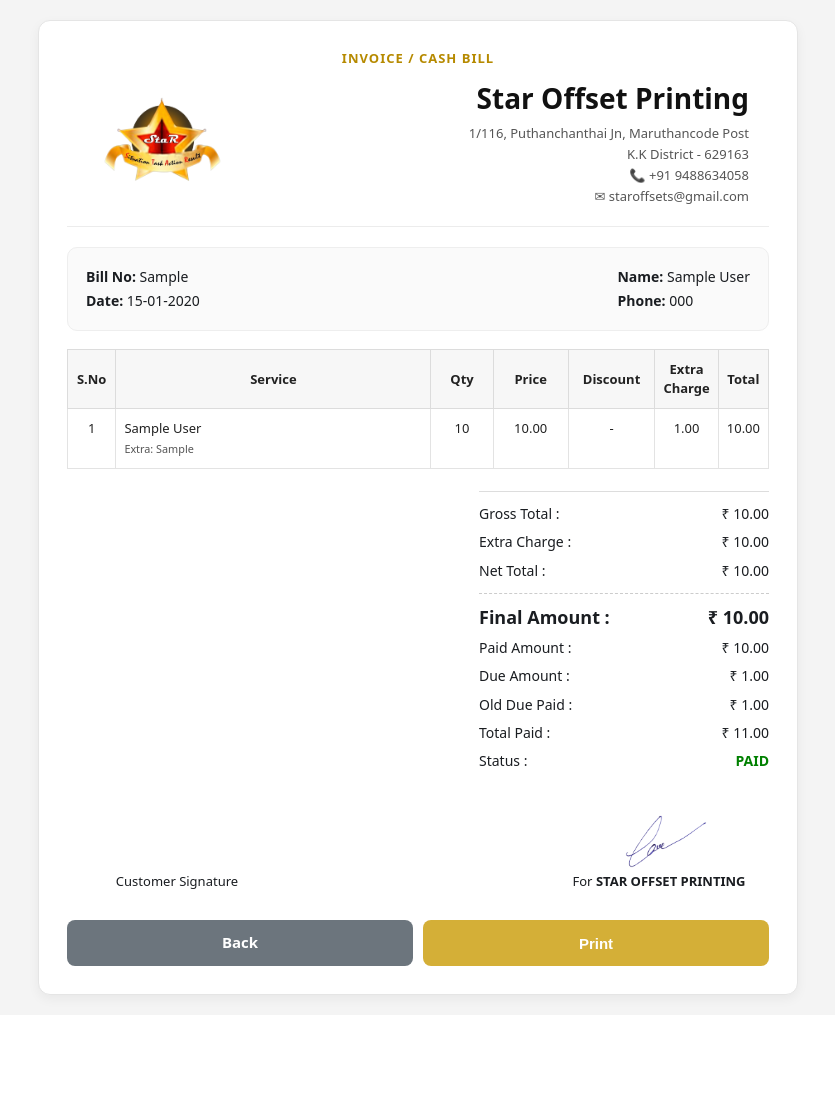
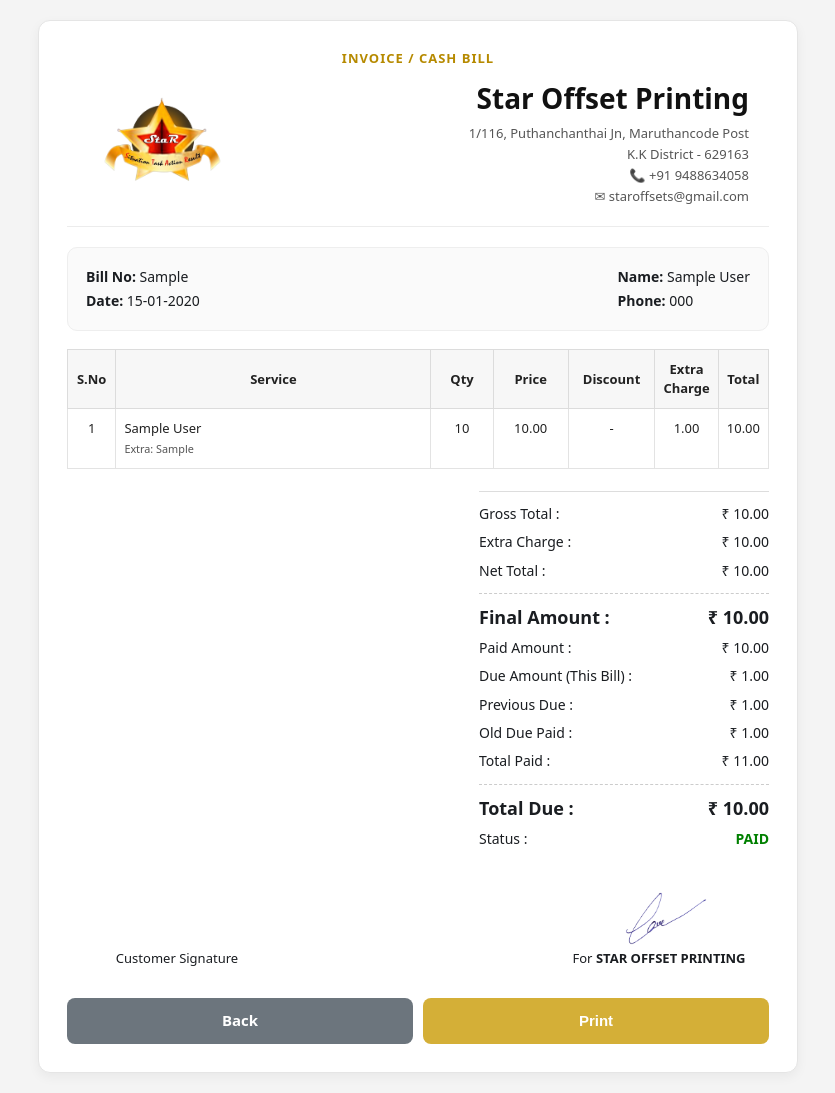
Before and after one commit to JebastinY7/Star-offset-printing-backend, a Django app: page /invoice/1/ in a window 1280 px wide. Shown: the whole page, without its empty margins (222-1057 px from the left). Before the commit the page ends 1005 px from the top, so only its background shows below. Run offline with Django 4.2, Linux system fonts and the light colour scheme; a user stored in the database is signed in; tables that the repository leaves empty hold one stand-in row (values such as "Sample post"); parts of the project's set-up code (start-up, migrations or seed data) failed here and were passed over.

Commit message:
Due bug fix

```diff
--- a/star_admin/templates/billing.html
+++ b/star_admin/templates/billing.html
@@ -1829,9 +1829,7 @@ let currentBillDue = Math.max(remainingBillAmount - paid, 0);
 
 let due = currentBillDue;
 
-{% if not bill %}
 due += remainingOldDue;
-{% endif %}
 
   {% comment %} let status = "PAID";
 
@@ -1993,7 +1991,7 @@ document.addEventListener("DOMContentLoaded", function () {
     is_member: {{ bill.customer.is_member|yesno:"true,false" }},
     member_id: "{{ bill.customer.member_id|default:''|escapejs }}",
     points: {{ bill.customer.points|default:0 }},
-    due_amount: {{ bill.customer.due_amount|default:0 }},
+    due_amount: {{ edit_previous_due|default:0 }},
     expiry_date: "{{ bill.customer.expiry_date|date:'Y-m-d' }}"
   });
 
--- a/star_admin/templates/invoice.html
+++ b/star_admin/templates/invoice.html
@@ -149,10 +149,17 @@
       </div>
 
       <div class="summary-row">
-          <span>Due Amount :</span>
+          <span>Due Amount (This Bill) :</span>
           <span>₹ {{ bill.current_due }}</span>
       </div>
 
+      {% endif %}
+
+      {% if bill.previous_due > 0 %}
+      <div class="summary-row">
+        <span>Previous Due :</span>
+        <span>₹ {{ bill.previous_due }}</span>
+      </div>
       {% endif %}
 
       {% if bill.old_due_paid > 0 %}
@@ -164,6 +171,13 @@
       <div class="summary-row">
         <span>Total Paid :</span>
         <span>₹ {{ bill.paid_amount|add:bill.old_due_paid|floatformat:2 }}</span>
+      </div>
+      {% endif %}
+
+      {% if bill.due_amount > 0 and bill.due_amount != bill.current_due %}
+      <div class="summary-row final">
+        <span>Total Due :</span>
+        <span>₹ {{ bill.due_amount }}</span>
       </div>
       {% endif %}
 
--- a/star_admin/views.py
+++ b/star_admin/views.py
@@ -5,6 +5,7 @@ import time
 import traceback
 from decimal import Decimal, InvalidOperation
 from django.utils.timezone import now
+from django.db import transaction
 from django.db.models import Max
 from django.conf import settings as django_settings
 from django.core.mail import send_mail
@@ -687,9 +688,14 @@ def billing_system(request):
     if selected_order:
         advance_paid = selected_order.advance_paid or 0
 
+    # Customer's due before the bill being edited (saved on the bill)
+    edit_previous_due = Decimal('0')
+
     if bill_id:
         bill = get_object_or_404(Bill, id=bill_id)
         items = BillItem.objects.filter(bill=bill)
+
+        edit_previous_due = bill.previous_due
 
     if order_id:
         selected_order = get_object_or_404(Order, id=order_id)
@@ -792,6 +798,7 @@ def billing_system(request):
         'categories': categories,
         'digital_categories': digital_categories,
         'delivery_types': delivery_types,
+        'edit_previous_due': edit_previous_due,
     })
 
 def get_digital_price(request):
@@ -1456,6 +1463,7 @@ def custom_round_amount(amount):
     return whole + 1
 
 @login_required
+@transaction.atomic
 def save_bill(request):
     if request.method == "POST":
 
@@ -1479,7 +1487,11 @@ def save_bill(request):
             messages.error(request, "No items added")
             return redirect('/billing/')
 
-        customer = get_object_or_404(Customer, id=customer_id)
+        # Lock the customer row so two bills saved at the same moment
+        # cannot overwrite each other's due balance.
+        customer = get_object_or_404(
+            Customer.objects.select_for_update(), id=customer_id
+        )
 
         today = timezone.now().date()
 
@@ -1502,12 +1514,12 @@ def save_bill(request):
             (
                 Decimal(str(item['total'])) -
                 Decimal(str(item.get('extraCharge', 0)))  +
-                Decimal(str(item['discount']))
+                Decimal(str(item.get('discount', 0)))
             )
             for item in items
         )
 
-        item_discount_total = sum(Decimal(str(item['discount'])) for item in items)
+        item_discount_total = sum(Decimal(str(item.get('discount', 0))) for item in items)
         extra_discount = Decimal(request.POST.get("extraDiscount") or 0)
 
         if customer_type == "Shop":
@@ -1519,14 +1531,80 @@ def save_bill(request):
         else:
             total_discount = extra_discount
 
-        # points = int(float(request.POST.get("points") or 0))if customer_type == "Member" else 0
-
-        if customer_type == "Member" and customer.due_amount <=0:
-            points = 0
+        points = 0
+
+        total_extra_charge = sum(Decimal(str(item.get("extraCharge", 0))) for item in items)
+
+        # ------------------------------------------------------------------
+        # DUE CALCULATION
+        #
+        #   customer due after this bill =
+        #       (due the customer had BEFORE this bill)
+        #       - (old due paid on this bill)
+        #       + (unpaid part of this bill)
+        #
+        # Every bill keeps three numbers so the invoice can show them:
+        #   previous_due -> customer's due before this bill
+        #   current_due  -> unpaid part of this bill only
+        #   due_amount   -> total due after this bill (previous + current)
+        # ------------------------------------------------------------------
+        bill = None
+        later_change = Decimal('0')
+
+        if bill_id:
+            bill = get_object_or_404(Bill, id=int(bill_id))
+
+            if bill.customer_id == customer.id:
+                bill_owner = customer
+
+                # Due the customer had before this bill (saved on the bill)
+                previous_due = bill.previous_due
+
+                # Anything that happened AFTER this bill (newer bills,
+                # Pay Due payments) is kept as it is
+                later_change = customer.due_amount - bill.due_amount
+            else:
+                # Bill moved to another customer
+                bill_owner = Customer.objects.select_for_update().get(id=bill.customer_id)
+
+                previous_due = customer.due_amount
+
+            # Undo old points
+            for t in PointTransaction.objects.filter(bill=bill):
+                if t.type == 'redeem':
+                    bill_owner.points += t.points_used
+                elif t.type == 'earn':
+                    bill_owner.points -= t.points_added
+
+            PointTransaction.objects.filter(bill=bill).delete()
+
+            if bill_owner.id != customer.id:
+                # give the old customer back what this bill added to his due
+                bill_owner.due_amount = max(
+                    bill_owner.due_amount - (bill.due_amount - bill.previous_due),
+                    Decimal('0')
+                )
+                bill_owner.save()
         else:
-            points = 0
-
-        total_extra_charge = sum(Decimal(str(item.get("extraCharge", 0))) for item in items)
+            previous_due = customer.due_amount
+
+        old_due_payment = Decimal(request.POST.get("old_due_payment") or 0)
+        old_due_payment = max(min(old_due_payment, previous_due), Decimal('0'))
+
+        remaining_old_due = previous_due - old_due_payment
+
+        # No discount while old due is still pending (same rule as billing screen)
+        if remaining_old_due > 0:
+            for item in items:
+                item_gross = (
+                    Decimal(str(item['total'])) -
+                    Decimal(str(item.get('extraCharge', 0))) +
+                    Decimal(str(item.get('discount', 0)))
+                )
+                item['discount'] = 0
+                item['total'] = item_gross + Decimal(str(item.get('extraCharge', 0)))
+
+            total_discount = extra_discount
 
         raw_final = max(gross_total - total_discount + total_extra_charge - Decimal(points), Decimal('0'))
 
@@ -1535,46 +1613,17 @@ def save_bill(request):
         paid_raw = request.POST.get("paid_amount", "").strip()
 
         if paid_raw == "":
-            paid_amount =Decimal('0')
+            paid_amount = Decimal('0')
         else:
             paid_amount = Decimal(paid_raw)
 
-        old_due_payment = Decimal(request.POST.get("old_due_payment") or 0)
-        old_due_payment = min(old_due_payment, customer.due_amount)
-
-        previous_due = customer.due_amount
-
-        remaining_payment = max(paid_amount - old_due_payment, Decimal('0'))
-
-        current_due = max(final - remaining_payment, Decimal('0'))
-
-        # remaining_old_due = max(previous_due - old_due_payment, Decimal('0'))
-
-
-        # if (remaining_old_due > 0 or current_due > 0):
-        #     for item in items:
-        #         item['discount'] = 0
-        #     total_discount = extra_discount
-        #     raw_final = gross_total - extra_discount  + total_extra_charge
-        #     final = raw_final.quantize(Decimal('1'))
-        #     current_due = max(final - paid_amount, Decimal('0'))
-
-        remaining_old_due = max(previous_due - old_due_payment, Decimal('0'))
-
-
-        if previous_due > 0:
-            for item in items:
-                item['discount'] = 0
-
-            total_discount = extra_discount
-            raw_final = gross_total - extra_discount + total_extra_charge
-            final = raw_final.quantize(Decimal('1'))
-            current_due = max(final - paid_amount, Decimal('0'))
-
+        # paid_amount is the payment for THIS bill, old due payment is separate
+        current_due = max(final - paid_amount, Decimal('0'))
+
+        # total due = old due still pending + this bill's unpaid part
         due_amount = current_due + remaining_old_due
 
-        customer.due_amount = due_amount
-        customer.save()
+        customer.due_amount = max(due_amount + later_change, Decimal('0'))
 
         if paid_amount >= final:
             payment_status = "paid"
@@ -1583,21 +1632,7 @@ def save_bill(request):
         else:
             payment_status = "due"
 
-        if bill_id:
-            bill = get_object_or_404(Bill, id=int(bill_id))
-
-            customer.due_amount = max(customer.due_amount - bill.due_amount + bill.old_due_paid, Decimal('0'))
-
-            old_transactions = PointTransaction.objects.filter(bill=bill)
-
-            for t in old_transactions:
-                if t.type == 'redeem':
-                    customer.points += t.points_used
-                elif t.type == 'earn':
-                    customer.points -= t.points_added
-
-            old_transactions.delete()
-
+        if bill:
 
             bill.customer = customer
             bill.gross_total = gross_total
@@ -1608,13 +1643,12 @@ def save_bill(request):
             bill.final_amount = final
             bill.paid_amount = paid_amount
             bill.old_due_paid = old_due_payment
+            bill.previous_due = previous_due
+            bill.current_due = current_due
             bill.due_amount = due_amount
-            bill.previous_due = customer.due_amount
             bill.payment_status = payment_status
             # bill.bill_date = timezone.now()
             bill.save()
-
-            print("OLD:", customer.due_amount)
 
             # delete old items
             bill.billitem_set.all().delete()
```
